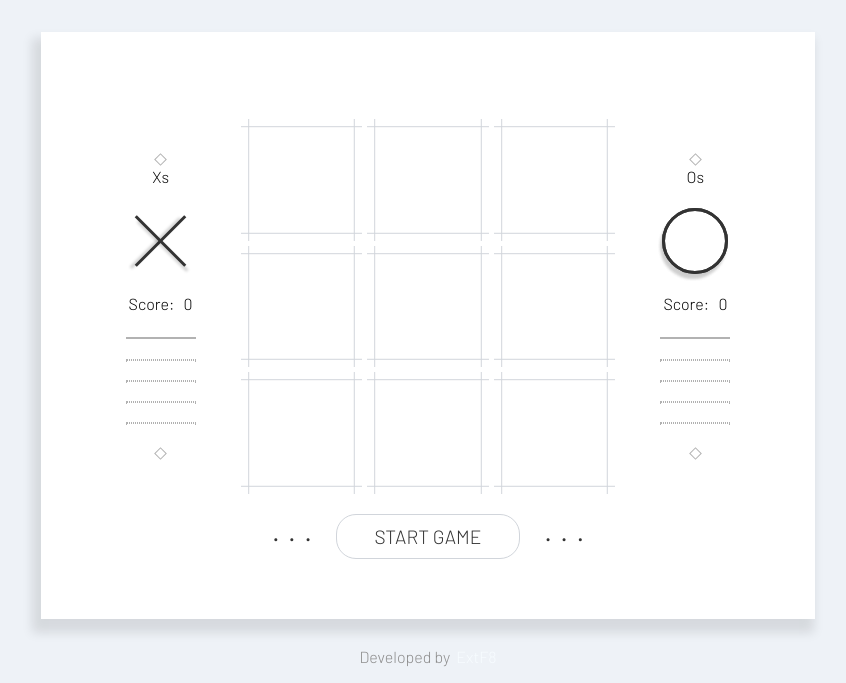
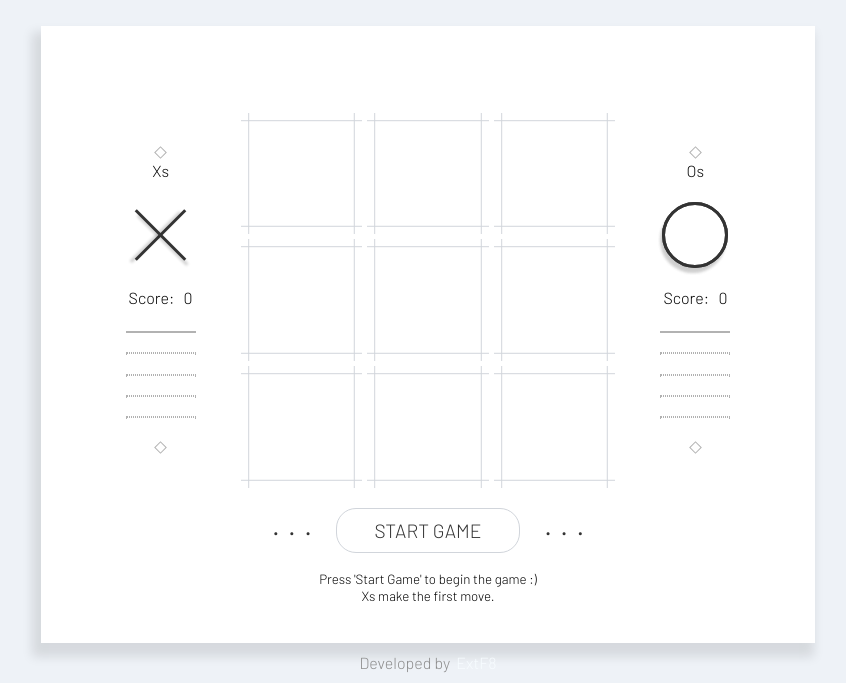
Before and after one commit to ExtF8/ticTacToe, a plain HTML site: page index.html in a window 1280 px wide. Shown: the part 123-806 px from the top of the page, without its empty margins (212-1058 px from the left). Drawn offline with Linux system fonts and the light colour scheme.

Commit message:
Added rules

```diff
--- a/index.html
+++ b/index.html
@@ -25,7 +25,7 @@
         <main class="main-content-container">
             <!-- game container -->
             <section class="game-container">
-                <div class="winner-container" >
+                <div class="winner-container">
                     <p id="winner"></p>
                 </div>
                 <div class="game">
@@ -94,7 +94,10 @@
                     <p>·</p>
                     <p>·</p>
                 </div>
-
+                <div class="rules-container">
+                    <p>Press 'Start Game' to begin the game :)</p>
+                    <p>Xs make the first move.</p>
+                </div>
             </section>
         </main>
         <!-- Footer -->
--- a/style.css
+++ b/style.css
@@ -147,6 +147,14 @@ header p {
     transform: scale(1.03);
 }
 
+.rules-container{
+    display: flex;
+    flex-direction: column;
+    align-items: center;
+    gap: 4px;
+    font-size: smaller;
+}
+
 footer {
     margin-top: auto;
     display: flex;
```
